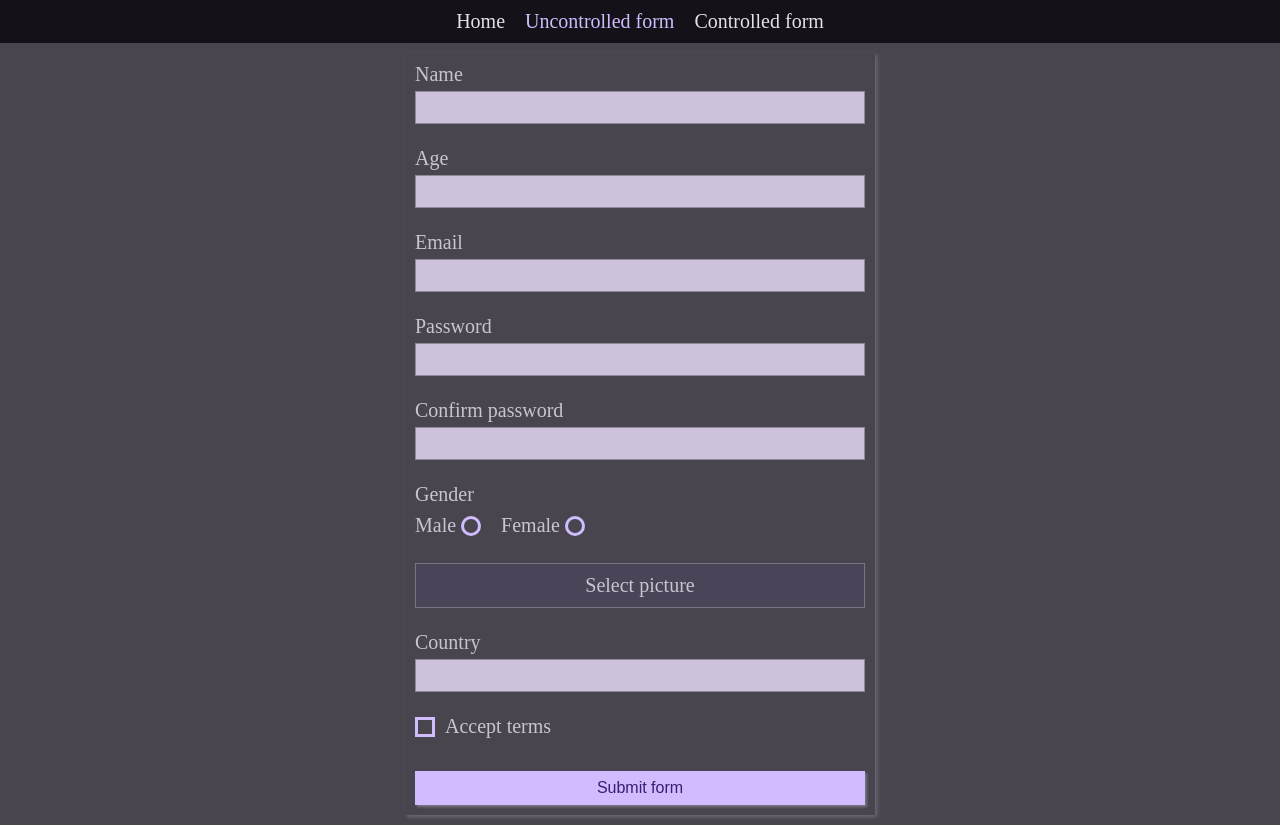
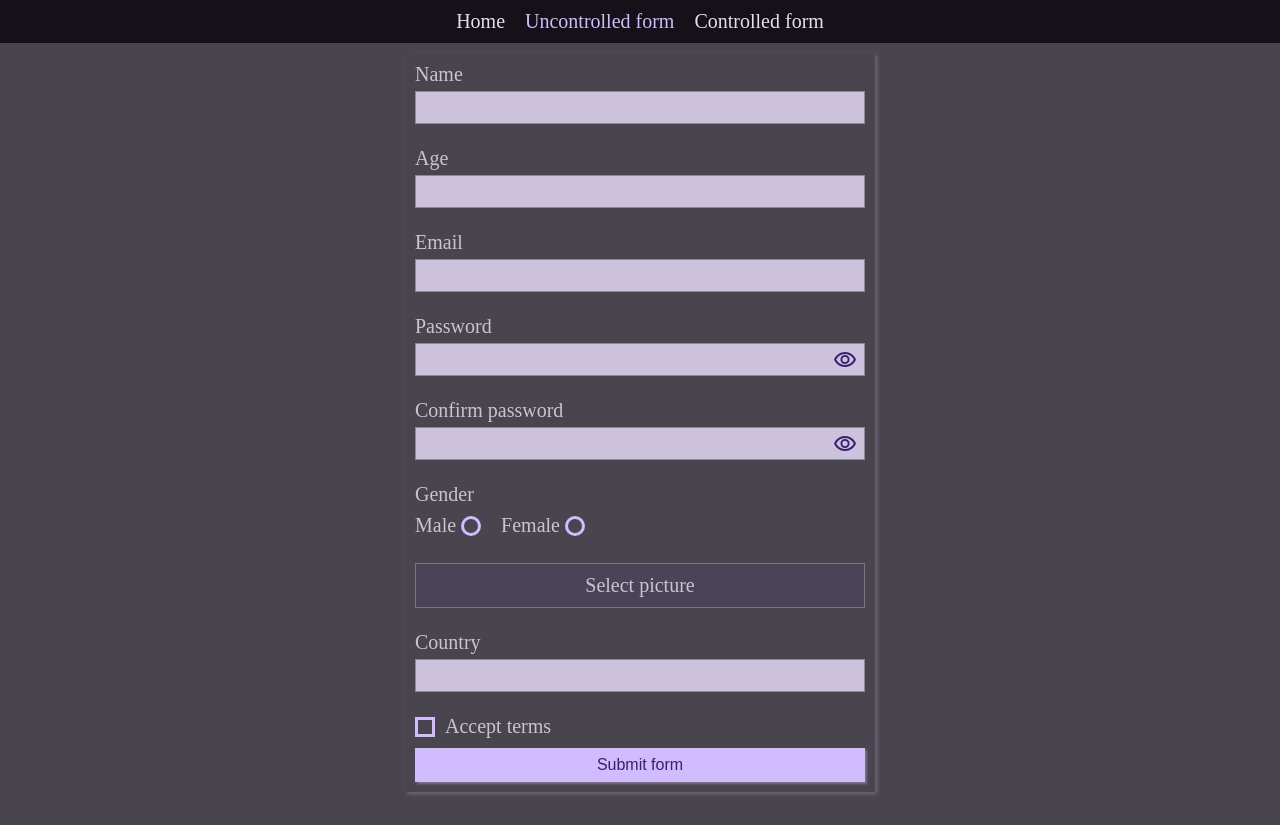
Before and after one commit to NMakarevich/react-forms, a React (Vite) app: page /uncontrolled in a window 1280 px wide. After the commit the page ends 802 px from the top, so only its background shows below. Built offline with nearby package versions, Linux system fonts and the light colour scheme.

Commit message:
refactor: add button to show/hide password

```diff
--- a/src/shared/ui/form/form-field.module.scss
+++ b/src/shared/ui/form/form-field.module.scss
@@ -3,6 +3,38 @@
     display: flex;
     flex-direction: column;
     gap: 5px;
+
+    &Password {
+      position: relative;
+      display: flex;
+      align-items: center;
+
+      input {
+        flex: 1;
+      }
+
+      &Button {
+        position: absolute;
+        right: 8px;
+        z-index: 2;
+        width: 24px;
+        height: 24px;
+        outline: none;
+        background-color: transparent;
+        background-repeat: no-repeat;
+        background-position: center;
+        background-size: contain;
+        border: none;
+      }
+
+      &Show {
+        background-image: url('/visibility_off.png');
+      }
+
+      &Hide {
+        background-image: url("/visibility.png");
+      }
+    }
 
     input {
       padding: 8px 12px;
--- a/src/shared/ui/form/form-field.tsx
+++ b/src/shared/ui/form/form-field.tsx
@@ -1,17 +1,53 @@
+import { useState } from 'react';
 import { InputFieldProps } from '@shared/index';
 
 import styles from './form-field.module.scss';
 
 export function FormField(props: InputFieldProps) {
+  const [showPassword, setShowPassword] = useState(false);
+
+  function handleShowPassword() {
+    setShowPassword(!showPassword);
+  }
+
+  if (props.type === 'password') {
     return (
       <div className={styles.formField}>
-      {props.type === 'checkbox' ? (
+        <label htmlFor={props.id}>{props.label}</label>
+        <div className={styles.formFieldPassword}>
+          <input
+            {...props}
+            type={showPassword ? 'text' : 'password'}
+            {...props.register}
+          />
+          <button
+            className={`${styles.formFieldPasswordButton} ${
+              showPassword
+                ? styles.formFieldPasswordShow
+                : styles.formFieldPasswordHide
+            }`}
+            type={'button'}
+            onClick={handleShowPassword}
+          ></button>
+        </div>
+        <span className={styles.formFieldError}>{props.error}</span>
+      </div>
+    );
+  }
+
+  if (props.type === 'checkbox') {
+    return (
+      <div className={styles.formField}>
         <div className={styles.formFieldCheckbox}>
           <input {...props} {...props.register} />
           <label htmlFor={props.id}>{props.label}</label>
         </div>
-      ) : (
-        <>
+      </div>
+    );
+  }
+
+  return (
+    <div className={styles.formField}>
       <label htmlFor={props.id}>{props.label}</label>
       <input {...props} {...props.register} />
       {props.datalist && (
@@ -23,8 +59,6 @@ export function FormField(props: InputFieldProps) {
           ))}
         </datalist>
       )}
-        </>
-      )}
       <span className={styles.formFieldError}>{props.error}</span>
     </div>
   );
```
Also changed, not shown: public/visibility.png (added), public/visibility_off.png (added). Lines whose indentation alone changed are shown as unchanged.
